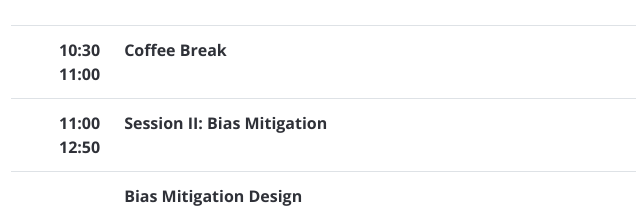
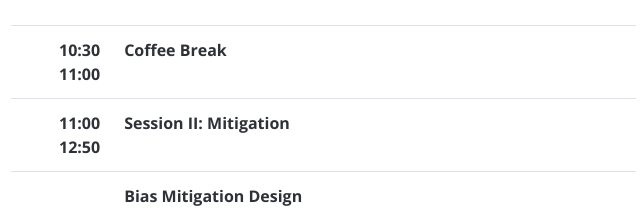
Before and after one commit to biasinrecsys/ecir2021-tutorial, a plain HTML site: page docs/index.html in a window 1280 px wide. Shown: the part 4043-4257 px from the top of the page, 317-957 px from the left. Drawn offline with nearby package versions, Linux system fonts and the light colour scheme.

Commit message:
Ready for tutorial

```diff
--- a/docs/index.html
+++ b/docs/index.html
@@ -216,7 +216,7 @@
                         </tr>
                         <tr>
                             <th scope="row" class="time"><strong>11:00 12:50</strong></th>
-                            <td><strong>Session II: Bias Mitigation</strong></td>
+                            <td><strong>Session II: Mitigation</strong></td>
                         </tr>
                         <tr>
                             <th scope="row" class="time"></th>
```
